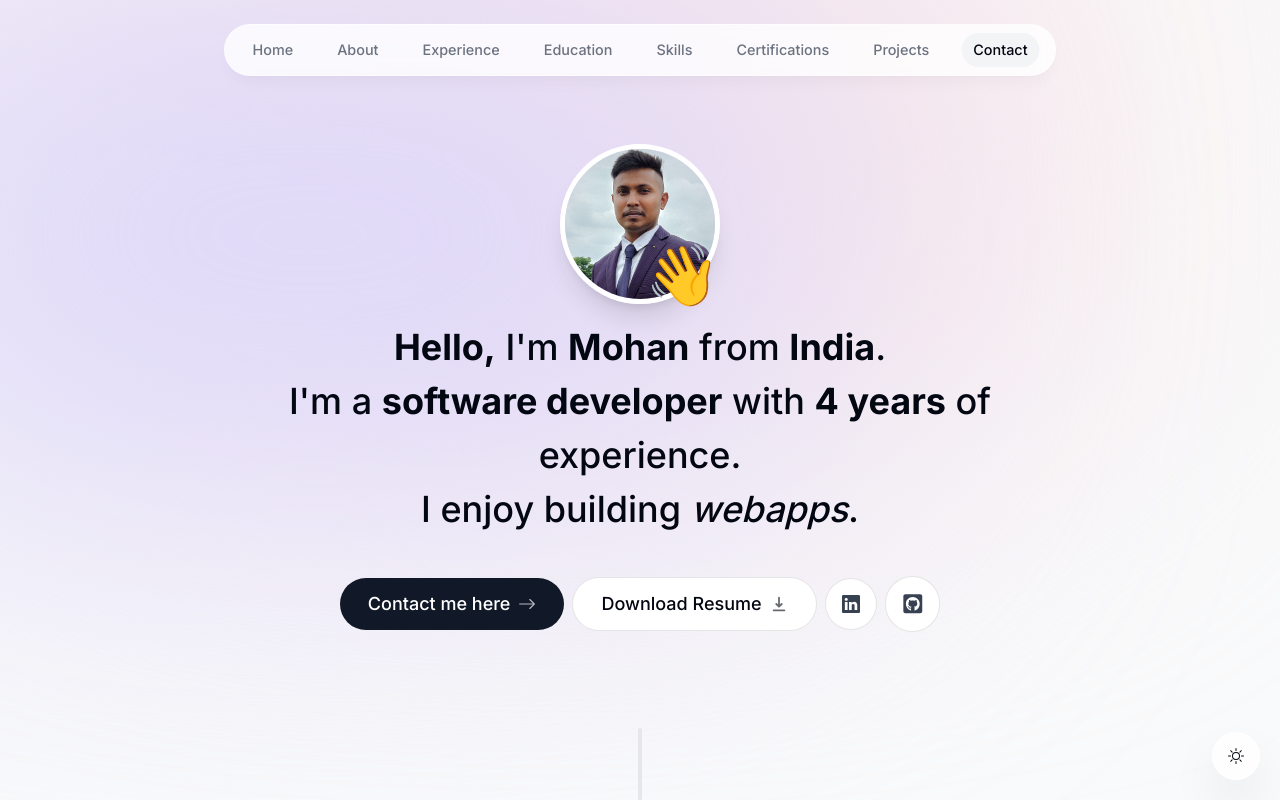
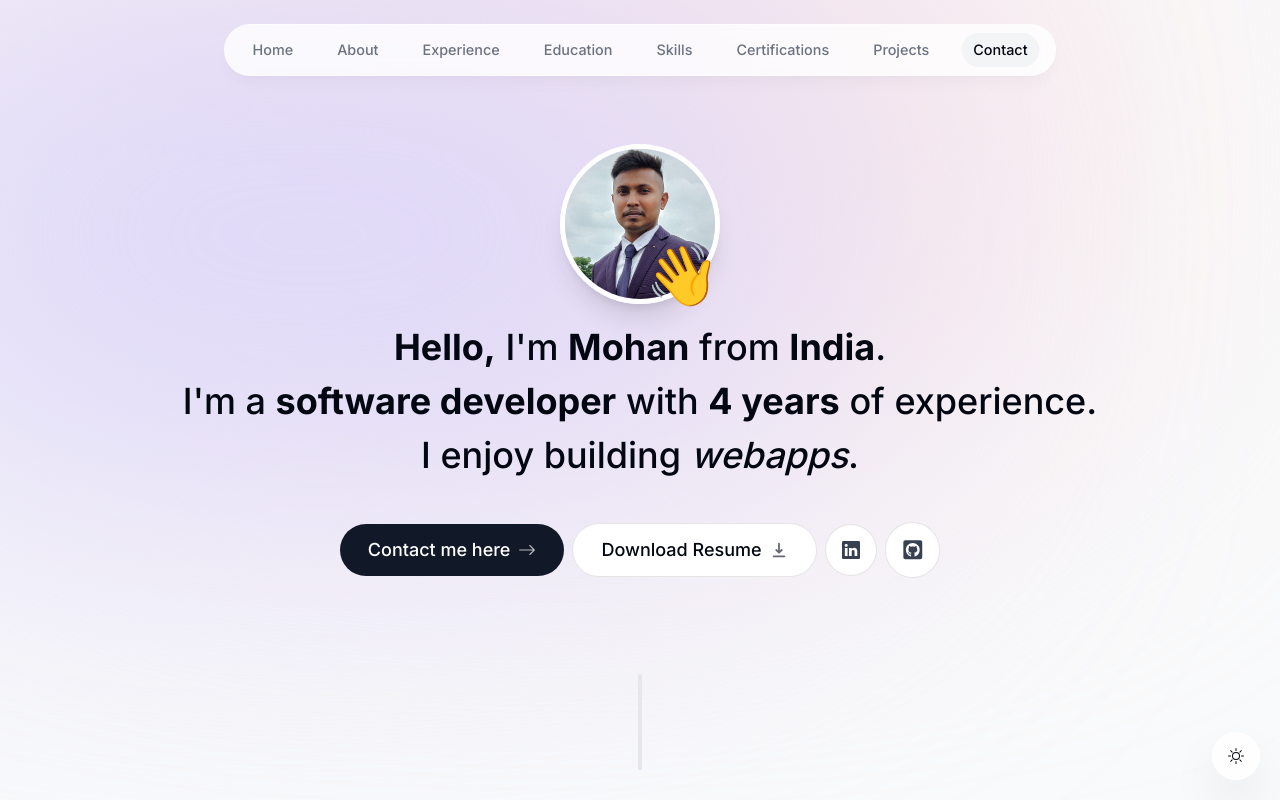
Before and after one commit to mohankumar21022k/full-stack-developer-portfolio, a Next.js app: page / in a window 1280 px wide. Shown: the top 800 px of the page. Built offline with nearby package versions, Linux system fonts and the light colour scheme; no server answers.

Commit message:
intro-section-styling

```diff
--- a/src/components/intro.tsx
+++ b/src/components/intro.tsx
@@ -15,7 +15,7 @@ export default function Intro() {
     const { ref } = useSectionInview("Home", 1);
     const { setActiveSection, setTimeOfLastClick } = useActiveSectionContext();
     return (
-        <section ref={ref} id="home" className="mb-28 max-w-[58rem] text-center sm:mb-0 scroll-mt-[100rem]">
+        <section ref={ref} id="home" className="mb-28 max-w-[60rem] text-center sm:mb-0 scroll-mt-[100rem]">
             <div className="flex items-center justify-center">
                 <div className="relative">
                     <motion.div
```
